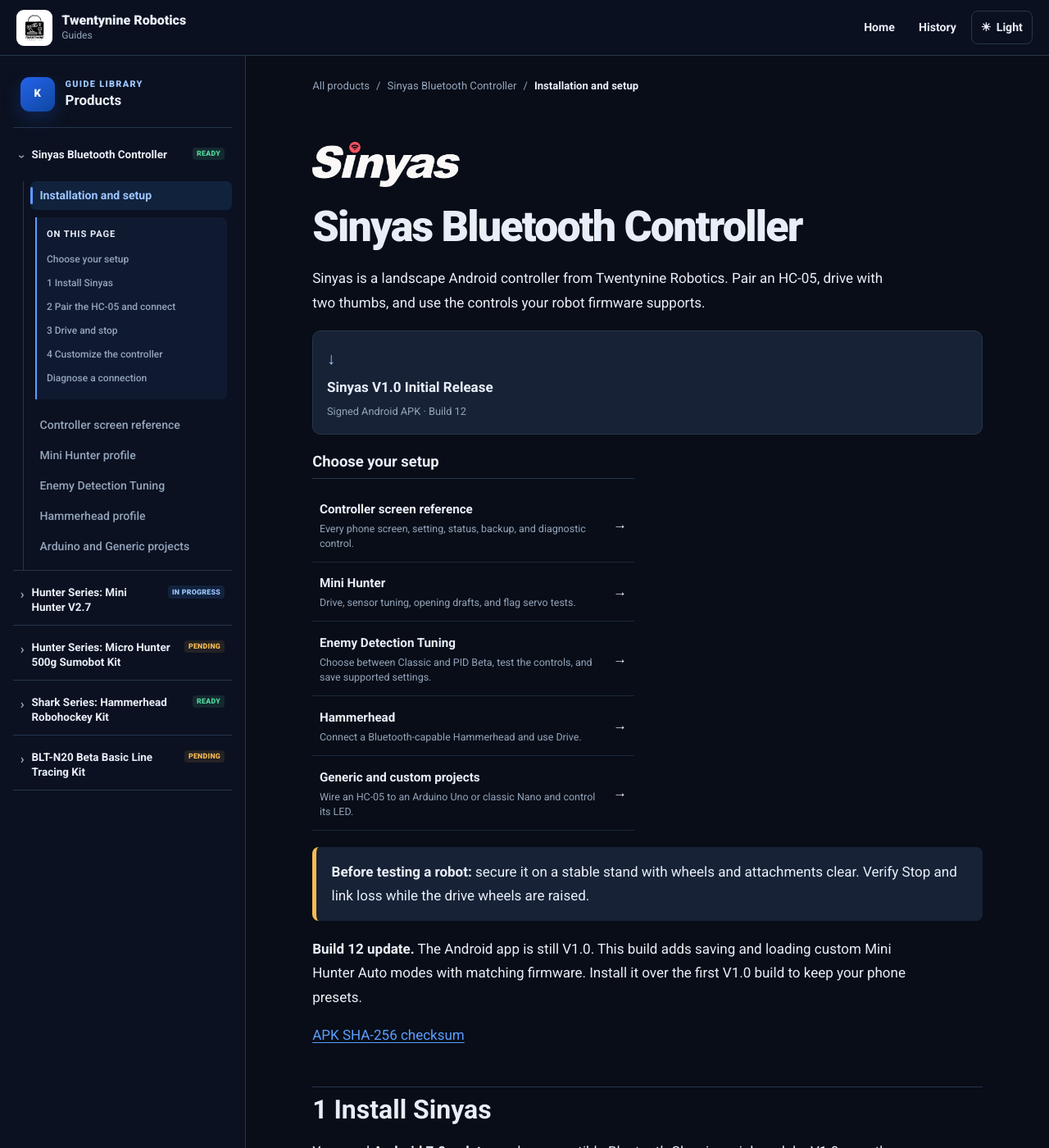
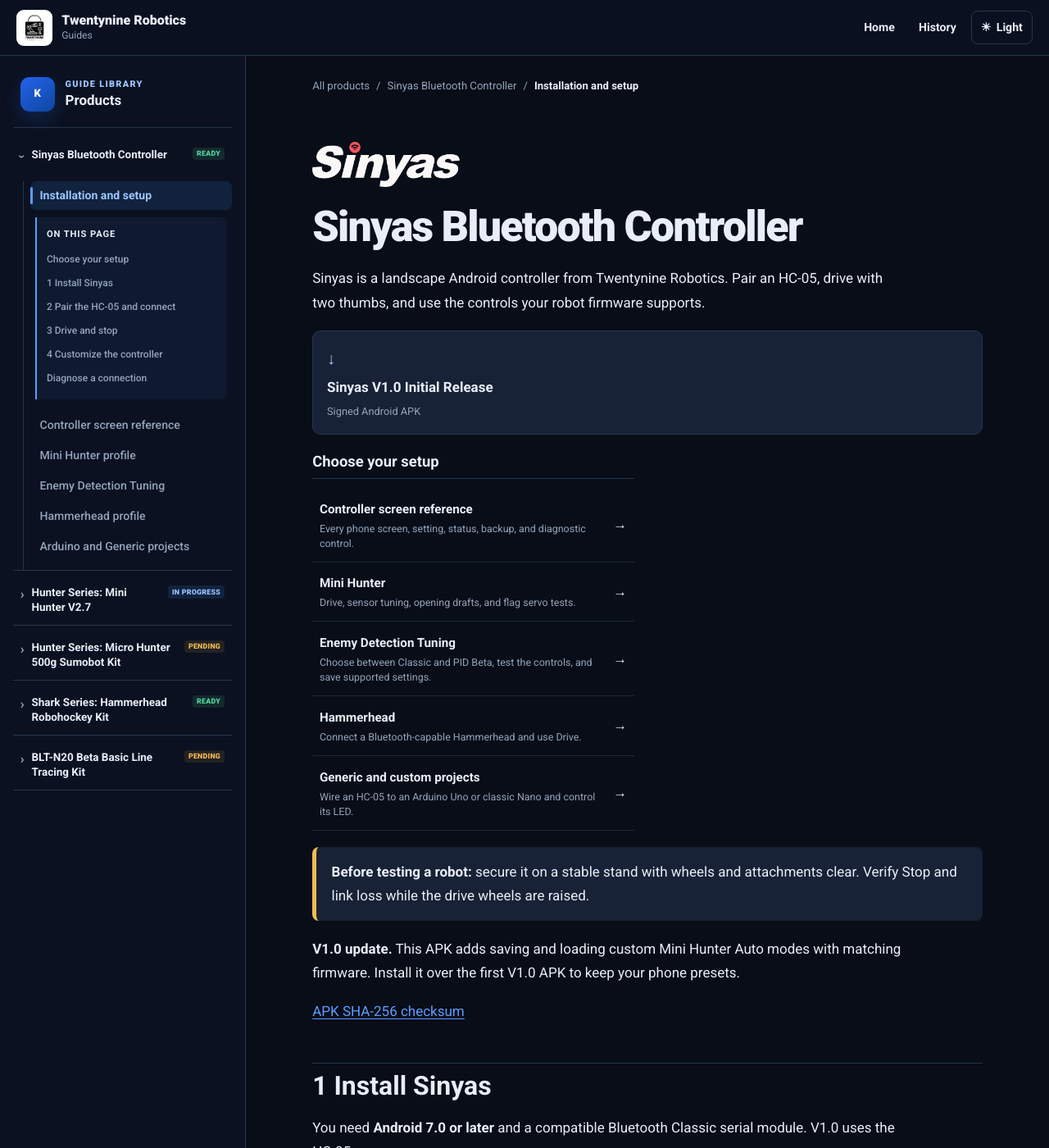
Before and after one commit to aj-morales99/twentynine-robotics-guides, a Jekyll site: the page built from docs/sinyas/index.md, in a window 1280 px wide and 1400 px high. Shown: the whole window at 82% size. Built offline with Jekyll 4.4.1, drawn with Linux system fonts in a browser that asks for light colours.

Commit message:
Keep the original V1.0 version code on the public download

```diff
--- a/docs/sinyas/index.md
+++ b/docs/sinyas/index.md
@@ -15,9 +15,9 @@ permalink: /sinyas/
 Sinyas is a landscape Android controller from Twentynine Robotics. Pair an HC-05, drive with two thumbs, and use the controls your robot firmware supports.
 
 <div class="download-list">
-  <a class="download-item" href="../downloads/sinyas/sinyas-v1.0.0.apk?build=12" download>
+  <a class="download-item" href="../downloads/sinyas/sinyas-v1.0.0.apk?rev=auto-save" download>
     <strong>Sinyas V1.0 Initial Release</strong>
-    <span>Signed Android APK · Build 12</span>
+    <span>Signed Android APK</span>
   </a>
 </div>
 
@@ -34,7 +34,7 @@ Sinyas is a landscape Android controller from Twentynine Robotics. Pair an HC-05
 
 <div class="warning note"><strong>Before testing a robot:</strong> secure it on a stable stand with wheels and attachments clear. Verify Stop and link loss while the drive wheels are raised.</div>
 
-**Build 12 update.** The Android app is still V1.0. This build adds saving and loading custom Mini Hunter Auto modes with matching firmware. Install it over the first V1.0 build to keep your phone presets.
+**V1.0 update.** This APK adds saving and loading custom Mini Hunter Auto modes with matching firmware. Install it over the first V1.0 APK to keep your phone presets.
 
 [APK SHA-256 checksum](../downloads/sinyas/sinyas-v1.0.0.apk.sha256)
 
```
Also changed, not shown: docs/sinyas/controller-reference.md (+1 -1 lines), docs/sinyas/mini-hunter.md (+2 -2 lines), 2 other files.
